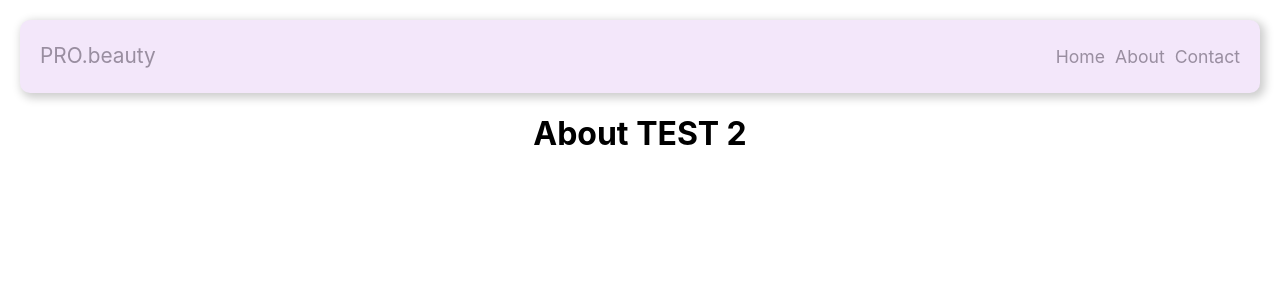
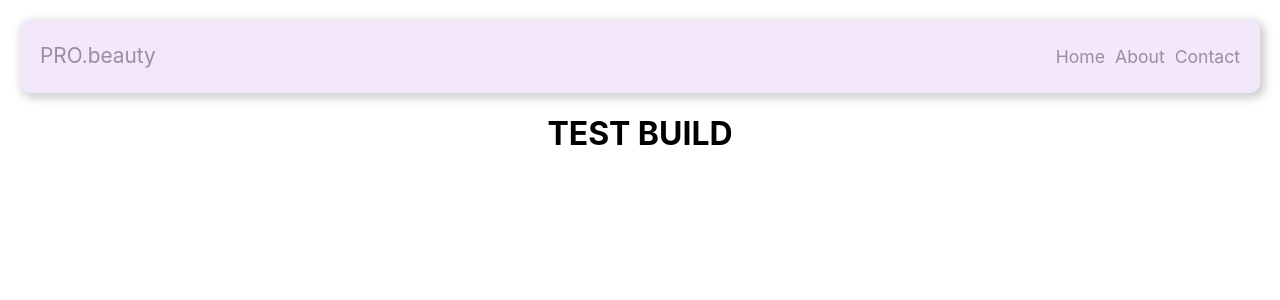
Before and after one commit to MRiazIsr/spa-profi-frontend, a React (Create React App) app: page /about in a window 1280 px wide. Shown: the top 300 px of the page. Built offline with nearby package versions, Linux system fonts and the light colour scheme.

Commit message:
TEST_BUILD

```diff
--- a/src/components/About/About.jsx
+++ b/src/components/About/About.jsx
@@ -1,5 +1,5 @@
 const About = () => {
-    return <h1>About TEST 2</h1>;
+    return <h1>TEST BUILD</h1>;
   };
 
   export default About;
```
